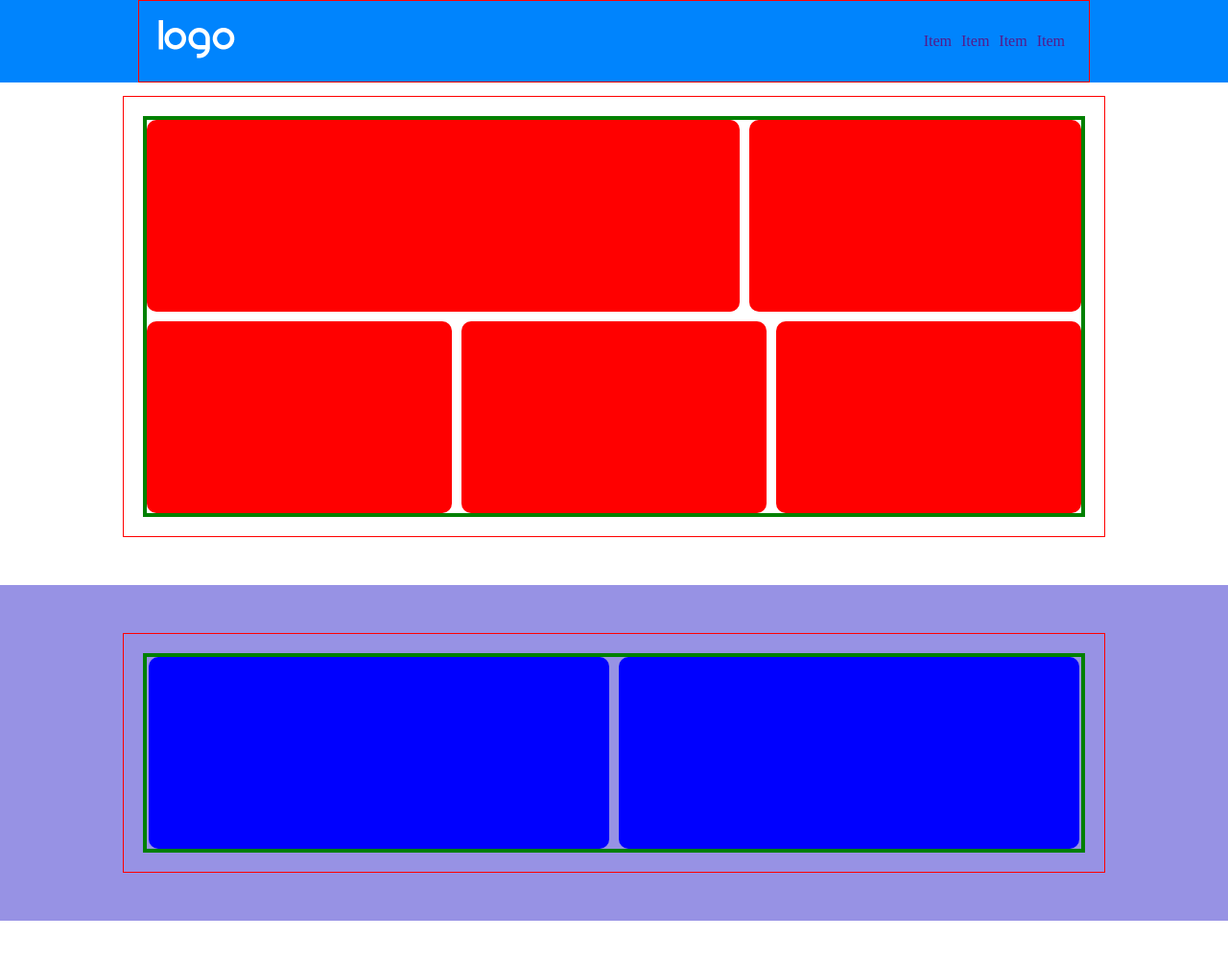
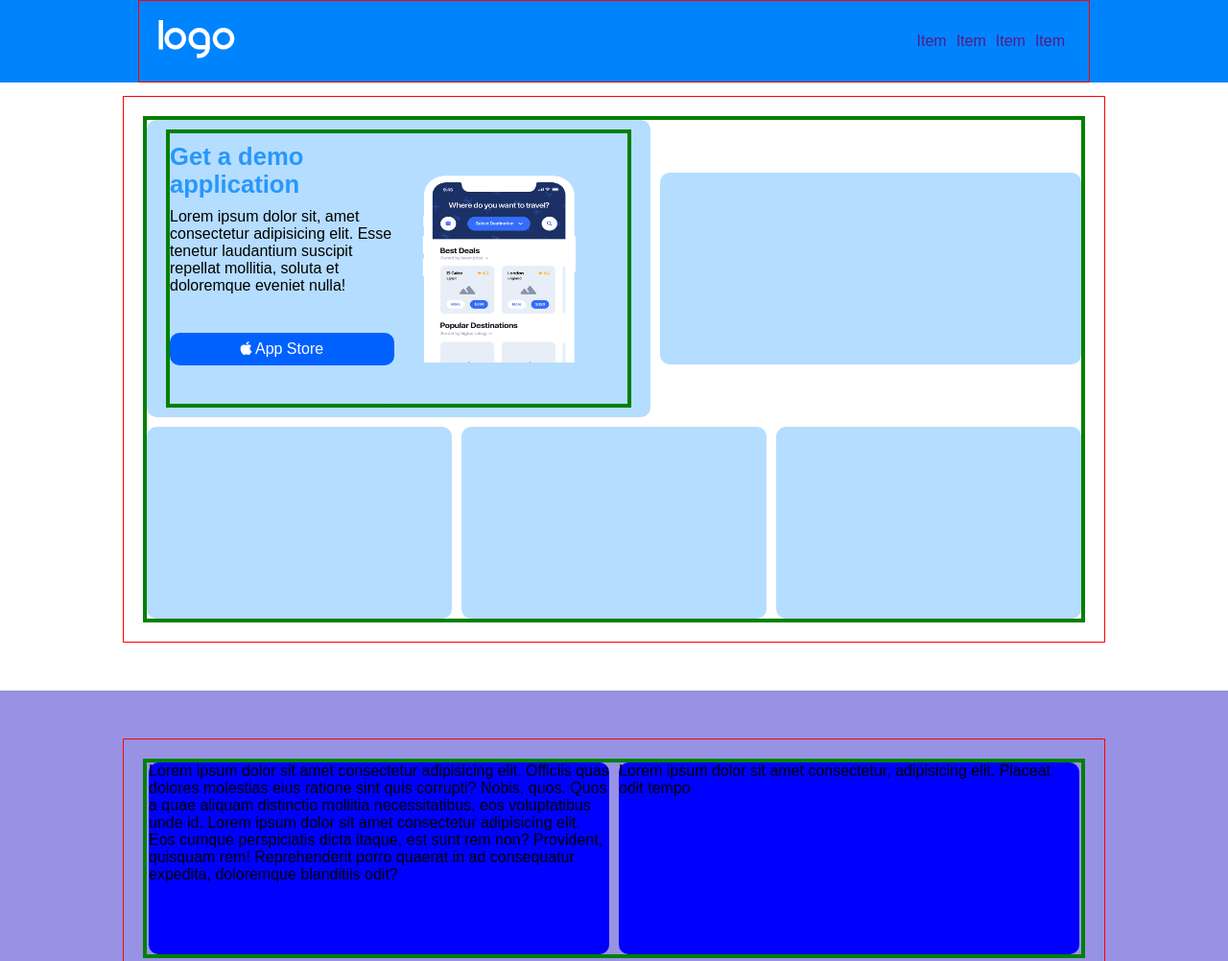
Before and after one commit to ryampeguero/htmlcss-responsive-layout, a plain HTML site: page index.html in a window 1280 px wide. Shown: the top 1002 px of the page at 96% size. Drawn offline with Linux system fonts and the light colour scheme.

Commit message:
feat: Big card added

```diff
--- a/css/style.css
+++ b/css/style.css
@@ -2,6 +2,10 @@
     margin: 0;
     padding: 0;
     box-sizing: border-box;
+}
+
+body {
+    font-family: Arial, Helvetica, sans-serif;
 }
 
 img {
@@ -21,6 +25,20 @@ section {
     padding: 20px;
 }
 
+.columns {
+    display: flex;
+    flex-direction: column;
+    justify-content: space-between;
+    align-items: center;
+    gap: 10px;
+    flex-wrap: wrap;
+    width: 100%;
+    max-width: 1140px;
+    /* debug */
+    border: 4px solid green;
+    /* height: 600px; */
+}
+
 .col {
     width: 60%;
     border-radius: 10px;
@@ -28,9 +46,31 @@ section {
 
 }
 
+.btn {
+    display: block;
+    padding: .5em 1em;
+    text-align: center;
+    text-decoration: none;
+    width: 50%;
+    border-radius: 10px;
+    color: white;
+    background-color: #0061FF;
+}
+
+.btn-big {
+    width: 100%;
+}
 /* Utilities */
 .p-t-100 {
     padding-top: 100px;
+}
+
+.p-tb-40 {
+    padding: 40px 0;
+}
+
+.text-center {
+    text-align: center;
 }
 
 /* Colors */
@@ -65,6 +105,13 @@ section {
     max-width: 992px;
 }
 
+.hamburger-menu-btn {
+    font-size: 1.6rem;
+    border: 0px;
+    color: white;
+    background-color: transparent;
+}
+
 @media screen and (min-width: 992px) {
 
     .header ul {
@@ -84,27 +131,37 @@ section {
 
 /* MAIN */
 /* Services section */
-.columns {
-    display: flex;
-    flex-direction: column;
-    justify-content: space-between;
-    align-items: center;
-    gap: 10px;
-    flex-wrap: wrap;
-    width: 100%;
-    max-width: 1140px;
-    /* debug */
-    border: 4px solid green;
-    /* height: 600px; */
-}
 
 .service .col {
     width: 90%;
+    max-width: 525px;
     /* debug */
-    background-color: #86FA50;
-    height: 100px;
+    background-color: #B5DDFF;
+    /* height: 100px; */
 }
 
+.card {
+    padding: 10px 20px;
+}
+
+.card h2{
+    font-size: 1.2rem;
+    font-weight: 600;
+    color: #2797FD;
+    text-align: center;
+    padding: 10px 0;
+}
+
+.card img {
+    min-width: 60%;
+    max-width: 100%;
+    text-align: center;
+    aspect-ratio: 1 / 1;
+}
+
+.card-btn {
+    text-align: center;
+}
 
 @media screen and (min-width: 768px) {
     .service .columns {
@@ -113,26 +170,53 @@ section {
     }
 
    .service .col{
-        height: 200px ;
         width: 28%;
-        background-color: red;
+        /* debug */
+        min-height: 200px ;
+        /* background-color: red;    */
    }
 
    #big {
         width: 56%;
+   }
+
+   #big .col {
+        width: 90%;
+        text-align: left;
+   }
+
+   .card h2 {
+    font-size: 1.6rem;
+        text-align: left;
+    }
+
+   .card img {
+        min-width: 20%;
+        max-width: 200px;
+        /* text-align: center; */
+    }
+
+    .card-btn {
+        text-align: left;
+    }
+}
+
+@media screen and (min-width: 992px) {
+    #big .col {
+        width: 28%;
+        text-align: left;
    }
 }
 
 /* Planning Section */
 
 .planning .col {
-    height: 200px;
     width: 100%;
     max-width: 480px;
+    /* debug */
+    height: 200px;
     background-color: blue;
-}
 
-@media screen and (min-width: 768px) {
 
 }
 
@@ -140,6 +224,7 @@ section {
     .planning .columns {
         flex-direction: row;
         justify-content: center;
+        align-items: flex-end;
     }
 
     .planning .col {
--- a/index.html
+++ b/index.html
@@ -43,7 +43,25 @@
                 <div class="columns">
                     <!-- Double-col -->
                     <div id="big" class="col">
-                        <!-- Lorem ipsum dolor sit amet consectetur adipisicing elit. Minima explicabo ullam, quam exercitationem magni magnam inventore? Quam quasi animi magni dolor praesentium tempore, tenetur nesciunt illum quod iure assumenda eligendi. -->
+                        <div class="card">
+                            <div class="columns">
+                                <div class="col">
+                                    <h2>Get a demo application</h2>
+                                    <article class="">
+                                        Lorem ipsum dolor sit, amet consectetur adipisicing elit. Esse tenetur laudantium suscipit repellat mollitia, soluta et doloremque eveniet nulla!
+                                    </article>
+                                    <div class="p-tb-40 card-btn">
+                                        <a href="" class="btn btn-big">
+                                            <i class="fa-brands fa-apple"></i> App Store
+                                        </a>
+                                    </div>
+                                </div>
+
+                                <div class="col">
+                                    <img src="./img/phone.png" alt="">
+                                </div>
+                            </div>
+                        </div>
                     </div>
                     <!-- /Double-col -->
 
@@ -63,10 +81,11 @@
             <div class="container">
                 <div class="columns">
                     <div class="col">
-
+                        Lorem ipsum dolor sit amet consectetur adipisicing elit. Officiis quas dolores molestias eius ratione sint quis corrupti? Nobis, quos. Quos a quae aliquam distinctio mollitia necessitatibus, eos voluptatibus unde id.
+                        Lorem ipsum dolor sit amet consectetur adipisicing elit. Eos cumque perspiciatis dicta itaque, est sunt rem non? Provident, quisquam rem! Reprehenderit porro quaerat in ad consequatur expedita, doloremque blanditiis odit?
                     </div>
                     <div class="col">
-
+                        Lorem ipsum dolor sit amet consectetur, adipisicing elit. Placeat odit tempo
                     </div>
                 </div>
 
```
